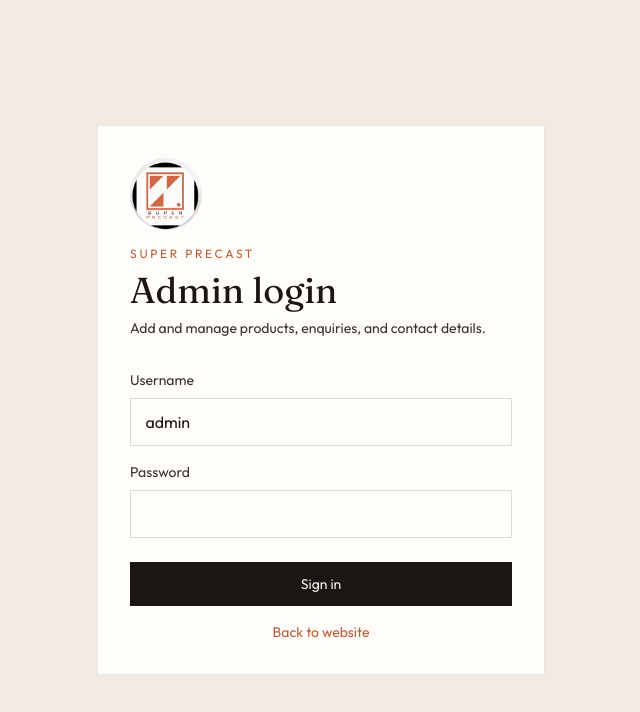
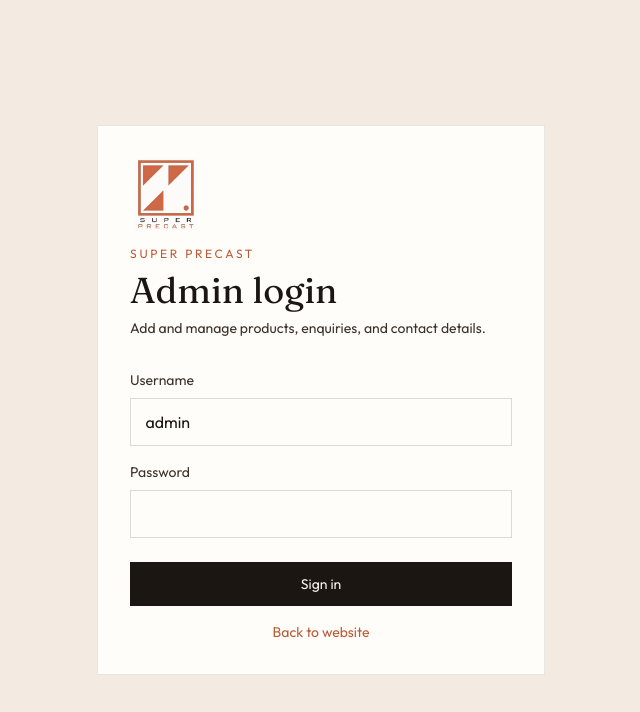
Before and after one commit to ronakgoti2020-dev/superprecast, a Next.js app: page /admin/login in a window 1280 px wide. Shown: the top 712 px of the page, without its empty margins (319-959 px from the left). Built offline with nearby package versions, Linux system fonts and the light colour scheme.

Commit message:
Replace site logo with the square Super Precast mark.

```diff
--- a/components/BrandLogo.tsx
+++ b/components/BrandLogo.tsx
@@ -3,7 +3,7 @@ type Props = {
   className?: string;
 };
 
-export function BrandLogo({ size = 44, className = "" }: Props) {
+export function BrandLogo({ size = 56, className = "" }: Props) {
   return (
     // eslint-disable-next-line @next/next/no-img-element
     <img
@@ -11,7 +11,7 @@ export function BrandLogo({ size = 44, className = "" }: Props) {
       alt="Super Precast"
       width={size}
       height={size}
-      className={`rounded-full bg-white object-cover ${className}`}
+      className={`object-contain ${className}`}
       style={{ width: size, height: size }}
     />
   );
--- a/components/Header.tsx
+++ b/components/Header.tsx
@@ -22,7 +22,7 @@ export function Header() {
     <header className="sticky top-0 z-40 border-b border-ink/10 bg-cream/90 backdrop-blur">
       <div className="mx-auto flex max-w-6xl items-center justify-between px-5 py-4">
         <Link href="/" className="flex items-center gap-3">
-          <BrandLogo size={44} />
+          <BrandLogo size={56} />
           <span>
             <span className="block font-display text-lg leading-none tracking-wide">
               Super Precast
```
Also changed, not shown: public/logo.png.
